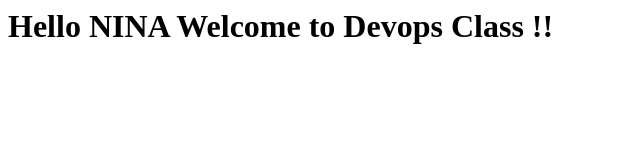
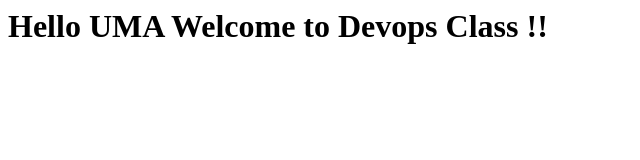
Before and after one commit to uma-kamuni/github-actions-cicd, a plain HTML site: page index.html in a window 1280 px wide. Shown: the whole page, without its empty margins (0-640 px from the left). Drawn offline with Linux system fonts and the light colour scheme.

Commit message:
Update welcome message in index.html

```diff
--- a/index.html
+++ b/index.html
@@ -1 +1 @@
-<h1> Hello NINA Welcome to Devops Class !! </h1>
+<h1> Hello UMA Welcome to Devops Class !! </h1>
```
